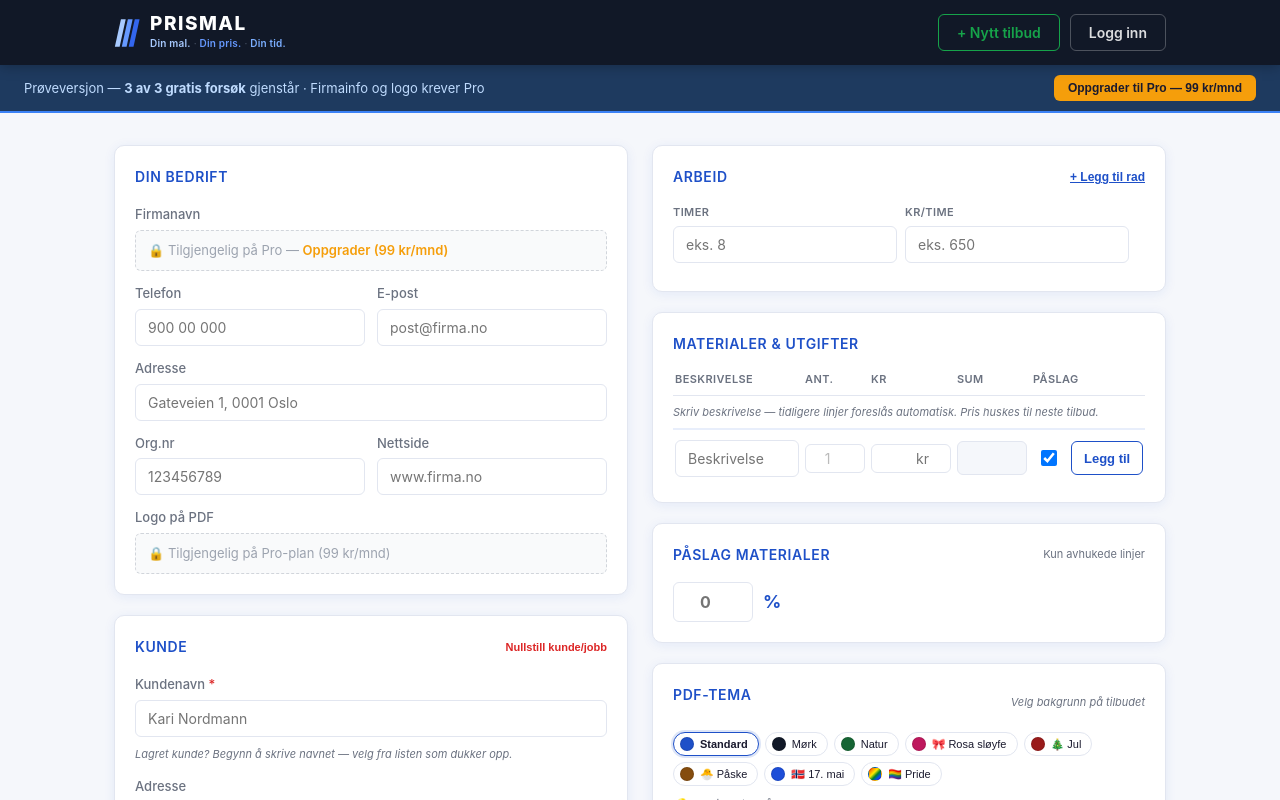
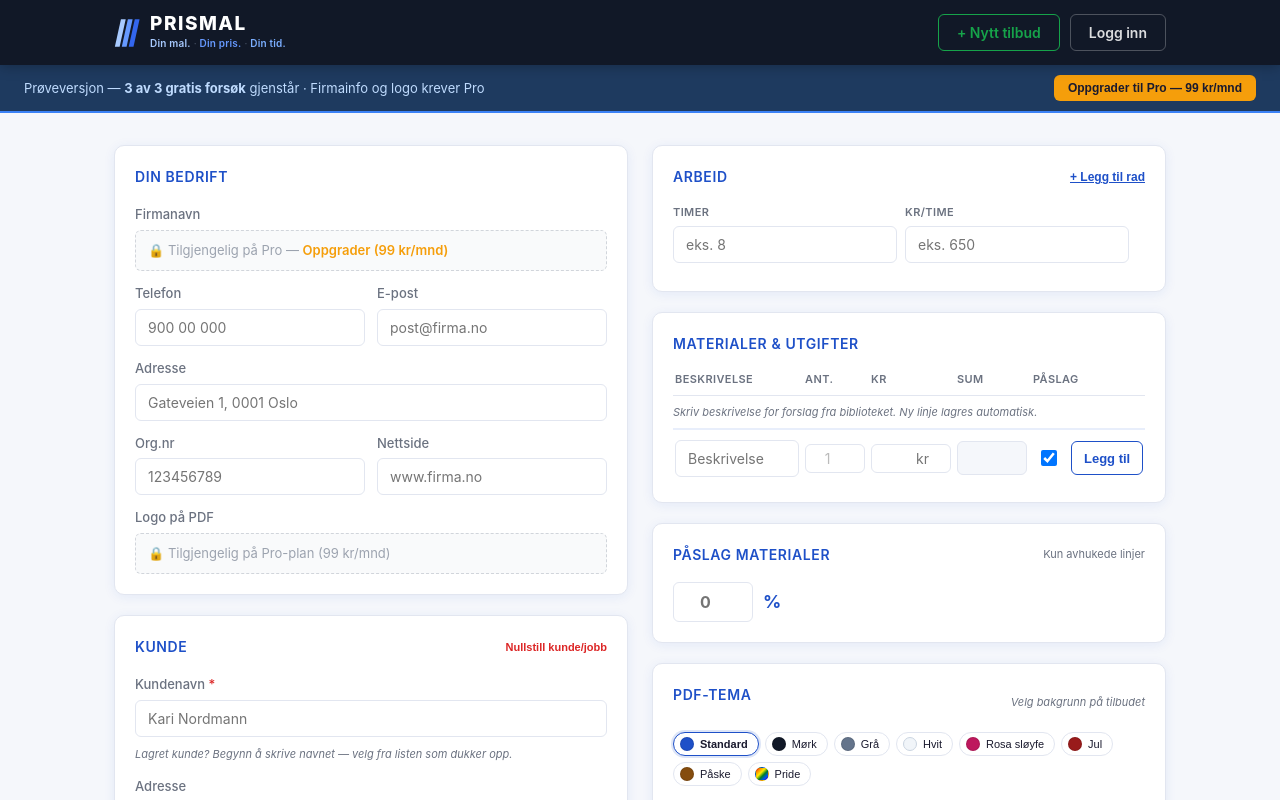
Before and after one commit to anderslura/Prismal, a React (Vite) app: page / in a window 1280 px wide. Both pictures are taken after a click on the button "Lag tilbud →". Shown: the top 800 px of the page. Built offline with nearby package versions, Linux system fonts and the light colour scheme.

Commit message:
PDF-tema redesign: fjern emoji, grå+hvit, rens spesialdatoer

```diff
--- a/src/api/pdf.js
+++ b/src/api/pdf.js
@@ -8,11 +8,11 @@
   const kart = {
     standard: [30, 80, 200],
     mork:     [17, 24, 39],
-    gronn:    [22, 101, 52],
+    graa:     [100, 116, 139],
+    hvit:     [241, 245, 249],
     rosa:     [190, 24, 93],
     jul:      [153, 27, 27],
     paske:    [133, 77, 14],
-    bunad:    [29, 78, 216],
     pride:    [124, 58, 237],
   }
   return kart[temaId] || kart.standard
@@ -94,7 +94,7 @@
   }
 
   // Firmanavn
-  doc.setTextColor(255, 255, 255)
+  doc.setTextColor(...(skjema.pdfTema === 'hvit' ? [30, 41, 59] : [255, 255, 255]))
   doc.setFontSize(14)
   doc.setFont('helvetica', 'bold')
   doc.text(isPro ? (skjema.firmanavn || 'Ditt Firma AS') : 'PRISMAL', tekstStartX, 14)
--- a/src/components/PdfTemavelger.jsx
+++ b/src/components/PdfTemavelger.jsx
@@ -1,21 +1,18 @@
 const TEMAER = [
-  { id: 'standard',   navn: 'Standard',       header: '#1e50c8', sub: '#ffffff' },
-  { id: 'mork',       navn: 'Mørk',           header: '#111827', sub: '#ffffff' },
-  { id: 'gronn',      navn: 'Natur',          header: '#166534', sub: '#ffffff' },
-  { id: 'rosa',       navn: '🎀 Rosa sløyfe', header: '#be185d', sub: '#ffffff' },
-  { id: 'jul',        navn: '🎄 Jul',         header: '#991b1b', sub: '#ffffff' },
-  { id: 'paske',      navn: '🐣 Påske',       header: '#854d0e', sub: '#ffffff' },
-  { id: 'bunad',      navn: '🇳🇴 17. mai',    header: '#1d4ed8', sub: '#ffffff' },
-  { id: 'pride',      navn: '🏳️‍🌈 Pride',      header: 'linear-gradient(135deg,#e40303 0%,#ff8c00 20%,#ffed00 40%,#008026 60%,#004dff 80%,#750787 100%)', sub: '#ffffff' },
+  { id: 'standard', navn: 'Standard',    beskrivelse: 'Klassisk blå — alltid trygt valg',         header: '#1e50c8', sub: '#ffffff' },
+  { id: 'mork',     navn: 'Mørk',        beskrivelse: 'Mørkt og eksklusivt uttrykk',               header: '#111827', sub: '#ffffff' },
+  { id: 'graa',     navn: 'Grå',         beskrivelse: 'Nøytralt og profesjonelt',                  header: '#64748b', sub: '#ffffff' },
+  { id: 'hvit',     navn: 'Hvit',        beskrivelse: 'Minimalistisk og rent — lyst uttrykk',      header: '#f1f5f9', sub: '#1e293b' },
+  { id: 'rosa',     navn: 'Rosa sløyfe', beskrivelse: 'Rosa sløyfe — støtt brystkreftsaken',       header: '#be185d', sub: '#ffffff' },
+  { id: 'jul',      navn: 'Jul',         beskrivelse: 'Rød og festlig — desember',                 header: '#991b1b', sub: '#ffffff' },
+  { id: 'paske',    navn: 'Påske',       beskrivelse: 'Varm brun — påskeuker',                     header: '#854d0e', sub: '#ffffff' },
+  { id: 'pride',    navn: 'Pride',       beskrivelse: 'Regnbuegradient — juni pride-måned',        header: 'linear-gradient(135deg,#e40303 0%,#ff8c00 20%,#ffed00 40%,#008026 60%,#004dff 80%,#750787 100%)', sub: '#ffffff' },
 ]
 
 const SPESIALDATOER = [
-  { dato: '14.02',       tema: 'rosa',   tittel: 'Valentinsdagen',         beskrivelse: 'Februar — vis omsorg og varme.' },
-  { dato: '22.04',       tema: 'gronn',  tittel: 'Jordens dag',            beskrivelse: 'April — vis miljøengasjement.' },
-  { dato: '17.05',       tema: 'bunad',  tittel: 'Nasjonaldagen',          beskrivelse: 'Norges grunnlovsdag.' },
-  { dato: 'Juni',        tema: 'pride',  tittel: 'Pride-måneden',          beskrivelse: 'Juni — vis støtte og inkludering.' },
-  { dato: 'Okt.',        tema: 'rosa',   tittel: 'Brystkreft-måneden',     beskrivelse: 'Oktober — rosa sløyfe. Vis støtte.' },
-  { dato: '24.12–26.12', tema: 'jul',    tittel: 'Julehøytiden',           beskrivelse: 'Rød og festlig stil.' },
+  { dato: 'Juni',        tema: 'pride', tittel: 'Pride-måneden',      beskrivelse: 'Vis støtte og inkludering.' },
+  { dato: 'Oktober',     tema: 'rosa',  tittel: 'Brystkreft-måneden', beskrivelse: 'Rosa sløyfe — vis støtte.' },
+  { dato: '24.–26. des', tema: 'jul',   tittel: 'Julehøytiden',       beskrivelse: 'Rød og festlig stil.' },
 ]
 
 export default function PdfTemavelger({ valgtTema, onVelg }) {
@@ -33,9 +30,12 @@
             key={t.id}
             onClick={() => onVelg(t.id)}
             className={`tema-knapp ${valgtTema === t.id ? 'tema-knapp-aktiv' : ''}`}
-            title={t.navn}
+            title={t.beskrivelse}
           >
-            <span className="tema-fargeprøve" style={{background: t.header}}/>
+            <span
+              className={`tema-fargeprøve${t.id === 'hvit' ? ' tema-fargeprøve-lys' : ''}`}
+              style={{ background: t.header }}
+            />
             <span className="tema-navn">{t.navn}</span>
           </button>
         ))}
@@ -43,13 +43,13 @@
 
       {/* Spesialdatoer */}
       <div className="spesialdatoer">
-        <p className="tema-hint" style={{marginBottom:8}}>💡 Spesialdatoer å merke seg</p>
+        <p className="tema-hint spesialdato-overskrift">Sesongbaserte temaer</p>
         {SPESIALDATOER.map(s => (
           <div
             key={s.tema}
             className="spesialdato-rad"
             onClick={() => onVelg(s.tema)}
-            title="Klikk for å velge dette temaet"
+            title="Klikk for å velge"
           >
             <span className="spesialdato-dato">{s.dato}</span>
             <div>
--- a/src/components/TilbudSkjema.jsx
+++ b/src/components/TilbudSkjema.jsx
@@ -290,7 +290,7 @@
 
           {/* EKSISTERENDE LINJER */}
           {skjema.materialer.some(m => !m.antall || m.antall == 0) && (
-            <p className="mat-mal-hint">Linjer uten antall er lagrede maler — fylles ikke inn i tilbudet før du setter antall.</p>
+            <p className="mat-mal-hint">Lagrede linjer — fyll inn antall for å ta dem med i tilbudet. × fjerner fra tilbudet · 🗑 sletter fra biblioteket.</p>
           )}
           {skjema.materialer.map(m => (
             <div key={m.id} className={`mat-rad${(!m.antall || m.antall == 0) ? ' mat-rad-mal' : ''}`}>
@@ -314,7 +314,7 @@
           ))}
 
           {/* NY LINJE */}
-          <p className="mat-info-tekst">Skriv beskrivelse — tidligere linjer foreslås automatisk. Pris huskes til neste tilbud.</p>
+          <p className="mat-info-tekst">Skriv beskrivelse for forslag fra biblioteket. Ny linje lagres automatisk.</p>
           <div className="mat-ny-wrapper">
             <div className="mat-rad mat-ny-rad">
               <div className="mat-ny-navn-wrapper">
--- a/src/styles/index.css
+++ b/src/styles/index.css
@@ -2076,3 +2076,16 @@
   line-height: 1;
 }
 .btn-slett-lib:hover { opacity: 1; }
+
+/* PDF-tema – hvit fargeprøve trenger border */
+.tema-fargeprøve-lys {
+  border: 1.5px solid #cbd5e1 !important;
+}
+.spesialdato-overskrift {
+  margin-bottom: 6px;
+  font-weight: 600;
+  color: #64748b;
+  font-size: 0.78rem;
+  text-transform: uppercase;
+  letter-spacing: 0.04em;
+}
```
